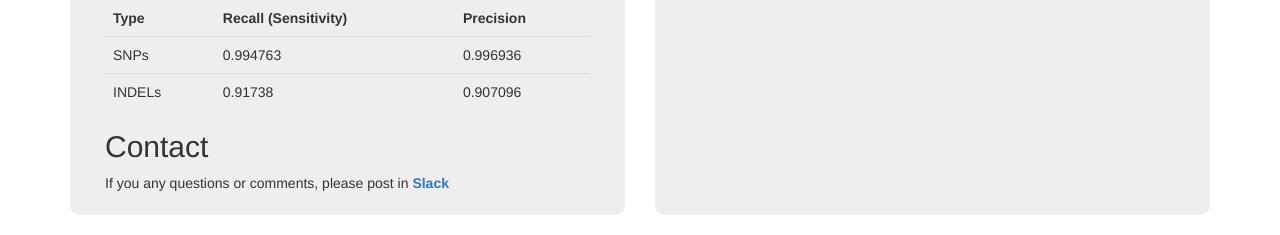
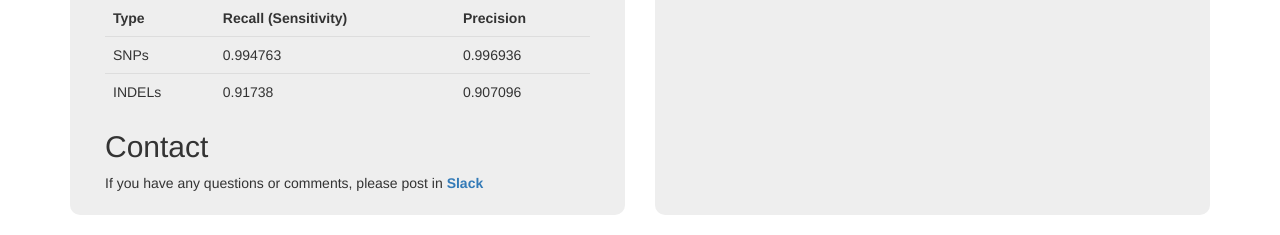
Before and after one commit to moka-guys/benchmarking_tool, a Django app: template happy_vcfeval/templates/happy_vcfeval/upload.html in a window 1280 px wide. Shown: the part 948-1183 px from the top of the page. Run offline with Django 3.2, Linux system fonts and the light colour scheme; the template is opened without the code that fills it: most values are stand-ins (such as "Sample title", 1, 10 or a date in 2020); form fields are guessed from the names that the template uses; some libraries are stand-ins or nearby versions.

Commit message:
Fixed typo

```diff
--- a/happy_vcfeval/templates/happy_vcfeval/upload.html
+++ b/happy_vcfeval/templates/happy_vcfeval/upload.html
@@ -64,7 +64,7 @@
           </table>
 
           <h2>Contact</h2>
-          <p>If you any questions or comments, please post in <a href="https://binfx.slack.com/"><b>Slack</b></a></p>
+          <p>If you have any questions or comments, please post in <a href="https://binfx.slack.com/"><b>Slack</b></a></p>
           </div>
         </div>
         </div>
```
